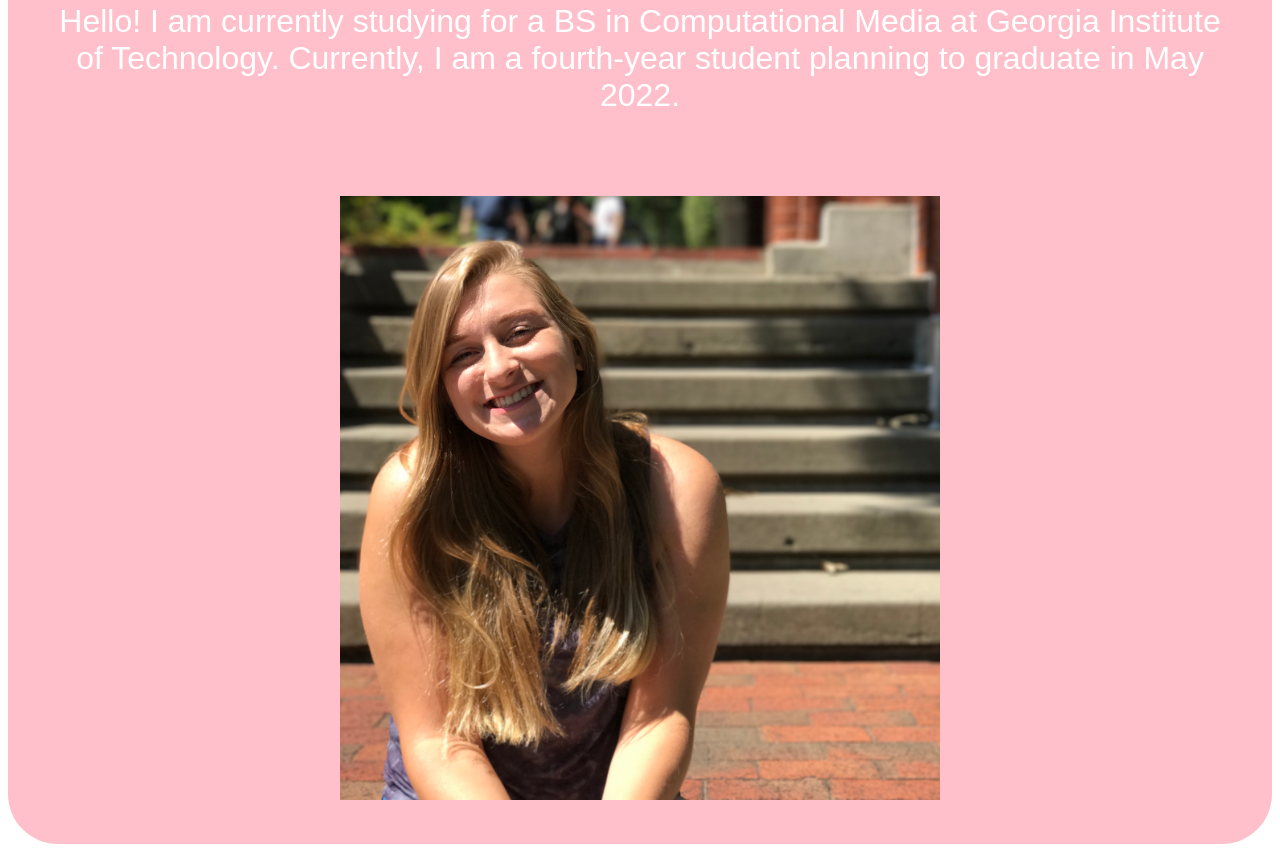
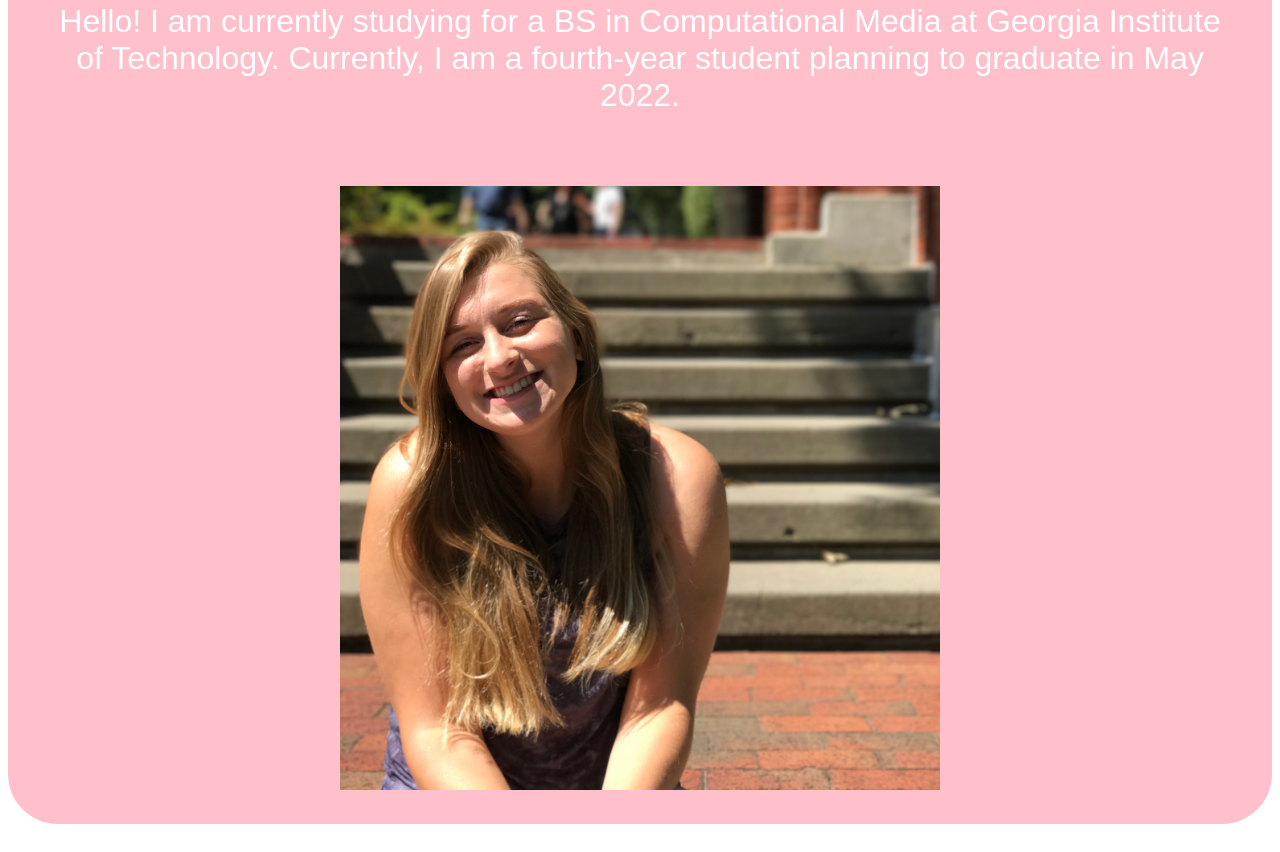
Before and after one commit to eawaxler/eawaxler.github.io, a plain HTML site: page index.html in a window 1280 px wide. Shown: the part 494-1346 px from the top of the page. Drawn offline with Linux system fonts and the light colour scheme; a web font is replaced by a local one.

Commit message:
Update style.css

```diff
--- a/style.css
+++ b/style.css
@@ -90,7 +90,7 @@ ul {
 
 img {
     max-width: 600px;
-    padding: 40px 0px;
+    padding: 30px 0px;
 }
 
 .responsive {
```
